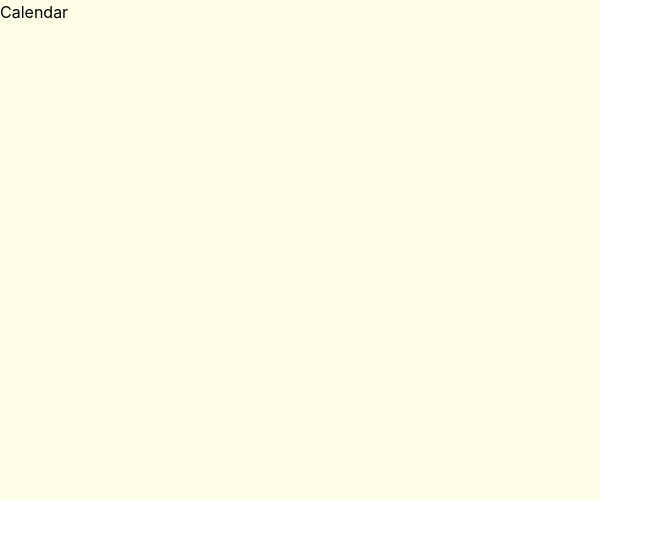
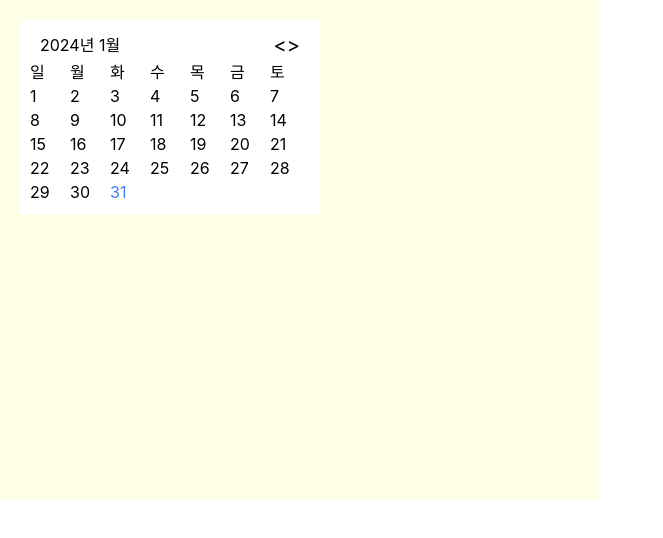
Before and after one commit to BonjunK00/my-chrome-app, a React (Create React App) app: page / in a window 1280 px wide. Shown: the top 538 px of the page, without its empty margins (0-663 px from the left). Built offline with nearby package versions, Linux system fonts and the light colour scheme.

Commit message:
feat: 캘린더 기본 구조

```diff
--- a/src/components/Calendar.tsx
+++ b/src/components/Calendar.tsx
@@ -1,7 +1,83 @@
+import { useEffect, useState } from 'react'
+
+const defaultWeekRows = [
+  [1, 2, 3, 4, 5, 6, 7],
+  [8, 9, 10, 11, 12, 13, 14],
+  [15, 16, 17, 18, 19, 20, 21],
+  [22, 23, 24, 25, 26, 27, 28],
+  [29, 30, 31],
+]
+
+const week = ['일', '월', '화', '수', '목', '금', '토']
+
+type DateObject = {
+  year: number
+  month: number
+  date: number
+}
+
 export const Calendar = () => {
+  const today = new Date()
+
+  const [selectedDate, setSelectedDate] = useState<DateObject>({
+    year: today.getFullYear(),
+    month: today.getMonth() + 1,
+    date: today.getDate(),
+  })
+  const [weekRows, setWeekRows] = useState<number[][]>(defaultWeekRows)
+
+  const handleClickPrev = () => {
+    if (selectedDate.month === 1) {
+      setSelectedDate({ year: selectedDate.year - 1, month: 12, date: 1 })
+      return
+    }
+    setSelectedDate({ year: selectedDate.year, month: selectedDate.month - 1, date: 1 })
+  }
+
+  const handleClickNext = () => {
+    if (selectedDate.month === 12) {
+      setSelectedDate({ year: selectedDate.year + 1, month: 1, date: 1 })
+      return
+    }
+    setSelectedDate({ year: selectedDate.year, month: selectedDate.month + 1, date: 1 })
+  }
+
+  const handleClickDate = (date: number) => () => {
+    setSelectedDate({ ...selectedDate, date })
+  }
+
   return (
-    <div>
-      <h1>Calendar</h1>
+    <div className="p-[20px]">
+      <div className="flex flex-col bg-white w-fit p-[10px] ">
+        <div className="flex items-center justify-between px-[10px]">
+          <div>{`${selectedDate.year}년 ${selectedDate.month}월`}</div>
+          <div className="flex text-[20px]">
+            <button onClick={handleClickPrev}>{`<`}</button>
+            <button onClick={handleClickNext}>{`>`}</button>
+          </div>
+        </div>
+        <div className="flex">
+          {week.map((day) => (
+            <div key={day} className="w-[40px]">
+              {day}
+            </div>
+          ))}
+        </div>
+        {weekRows.map((weekRow, index) => (
+          <div key={index} className="flex">
+            {weekRow.map((date) => (
+              <button
+                key={date}
+                aria-selected={selectedDate.date === date}
+                className="w-[40px] text-start aria-selected:text-blue-500"
+                onClick={handleClickDate(date)}
+              >
+                {date}
+              </button>
+            ))}
+          </div>
+        ))}
+      </div>
     </div>
   )
 }
```
